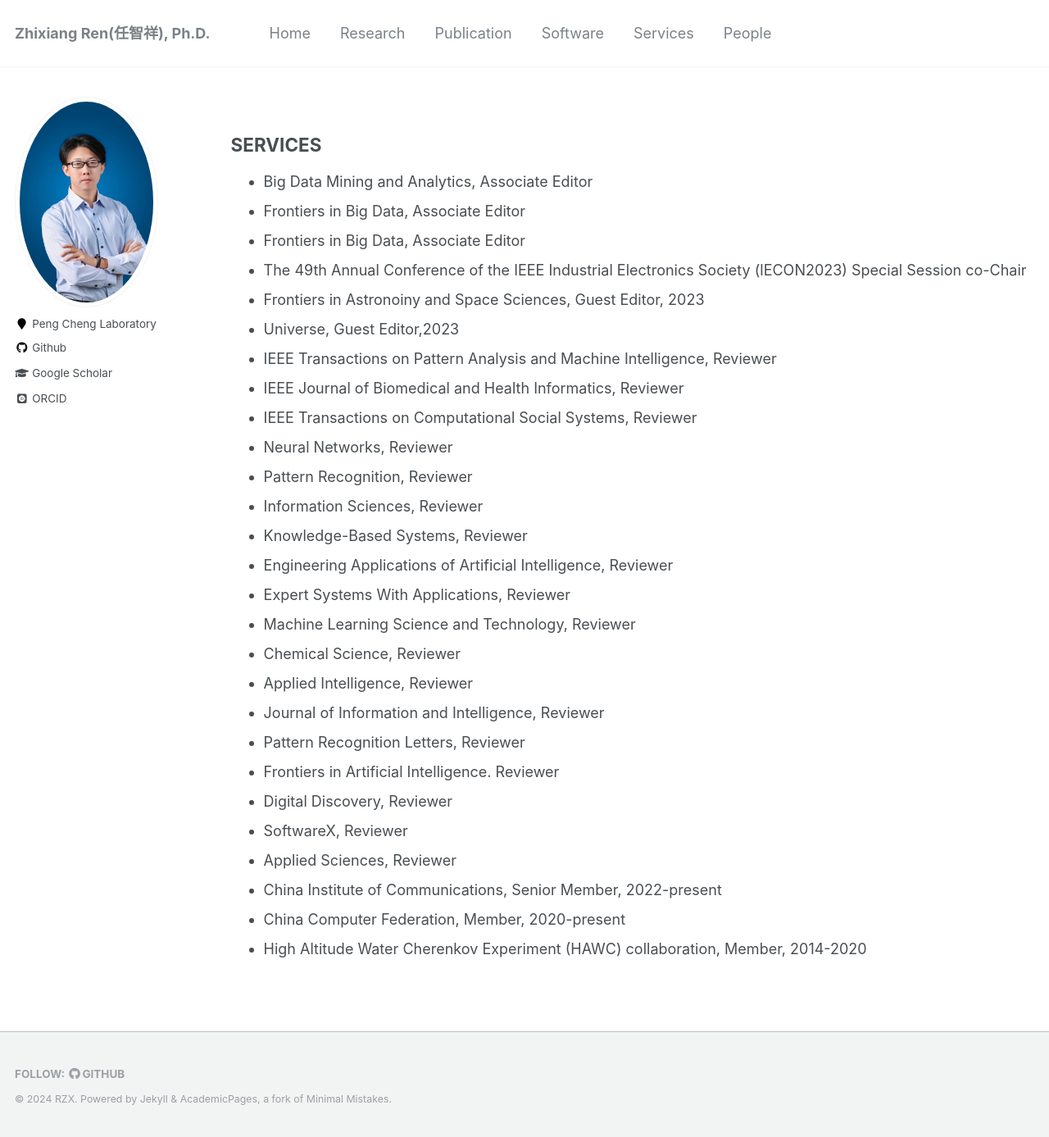
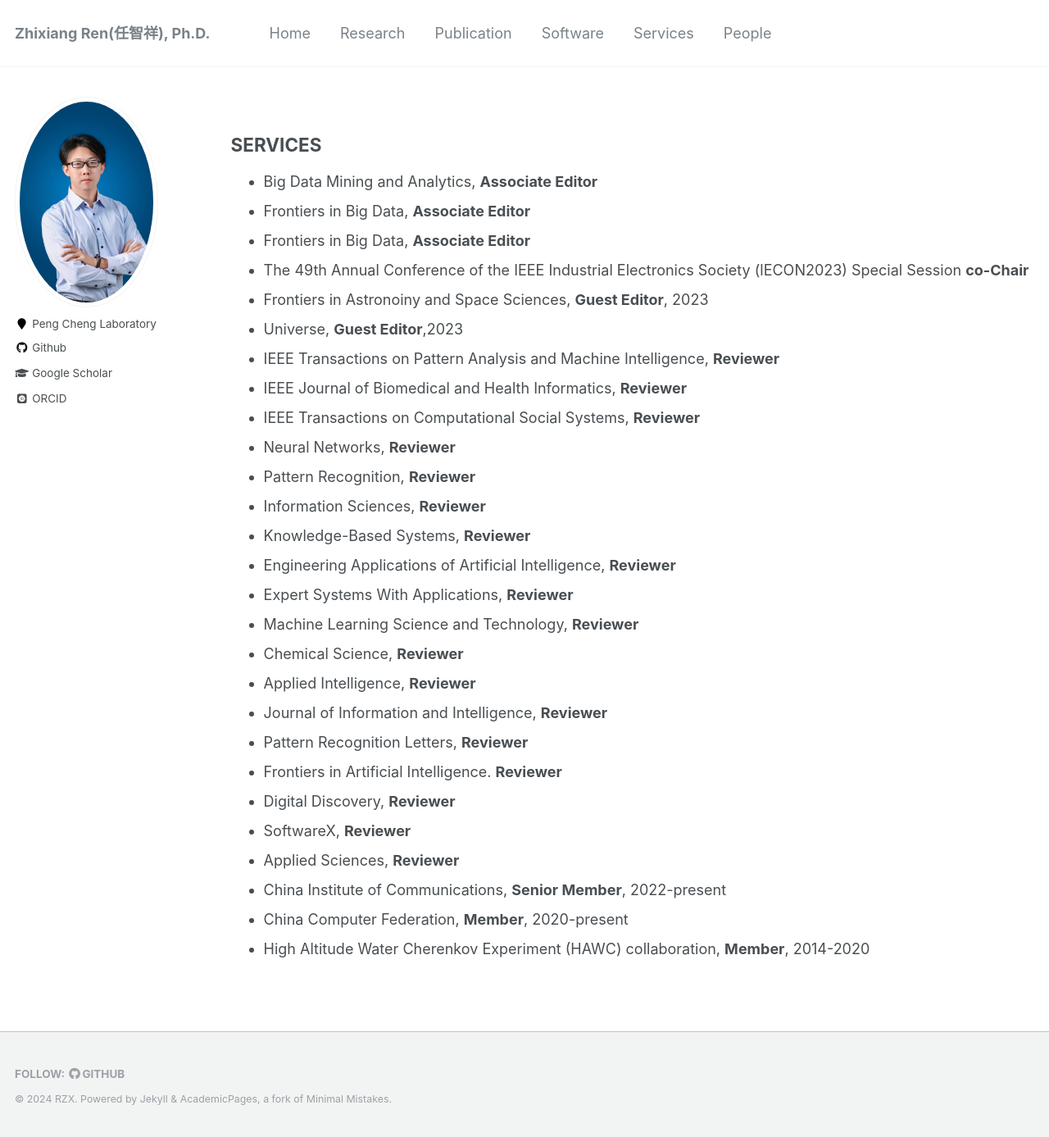
Before and after one commit to zhixiang-ren/zhixiang-ren.github.io, a Jekyll site: the page built from _pages/Services.html, in a window 1280 px wide and 1387 px high. Shown: the whole window at 82% size. Built offline with Jekyll 4.4.1, drawn with Linux system fonts in a browser that asks for light colours; some web fonts are replaced.

```diff
--- a/_pages/Services.html
+++ b/_pages/Services.html
@@ -7,31 +7,31 @@ author_profile: true
 
 <h2>SERVICES</h2>
 <ul>
-  <li>Big Data Mining and Analytics, Associate Editor</li>
-  <li>Frontiers in Big Data, Associate Editor</li>
-  <li>Frontiers in Big Data, Associate Editor</li>
-  <li>The 49th Annual Conference of the IEEE Industrial Electronics Society (lECON2023) Special Session co-Chair</li>
-  <li>Frontiers in Astronoiny and Space Sciences, Guest Editor, 2023</li>
-  <li>Universe, Guest Editor,2023</li>
-  <li>IEEE Transactions on Pattern Analysis and Machine Intelligence, Reviewer</li>
-  <li>IEEE Journal of Biomedical and Health Informatics, Reviewer</li>
-  <li>IEEE Transactions on Computational Social Systems, Reviewer</li>
-  <li>Neural Networks, Reviewer</li>
-  <li>Pattern Recognition, Reviewer</li>
-  <li>Information Sciences, Reviewer</li>
-  <li>Knowledge-Based Systems, Reviewer</li>
-  <li>Engineering Applications of Artificial Intelligence, Reviewer</li>
-  <li>Expert Systems With Applications, Reviewer</li>
-  <li>Machine Learning Science and Technology, Reviewer</li>
-  <li>Chemical Science, Reviewer</li>
-  <li>Applied Intelligence, Reviewer</li>
-  <li>Journal of Information and Intelligence, Reviewer</li>
-  <li>Pattern Recognition Letters, Reviewer</li>
-  <li>Frontiers in Artificial Intelligence. Reviewer</li>
-  <li>Digital Discovery, Reviewer</li>
-  <li>SoftwareX, Reviewer</li>
-  <li>Applied Sciences, Reviewer</li>
-  <li>China Institute of Communications, Senior Member, 2022-present</li>
-  <li>China Computer Federation, Member, 2020-present</li>
-  <li>High Altitude Water Cherenkov Experiment (HAWC) collaboration, Member, 2014-2020</li>
+  <li>Big Data Mining and Analytics, <strong>Associate Editor</strong></li>
+  <li>Frontiers in Big Data, <strong>Associate Editor</strong></li>
+  <li>Frontiers in Big Data, <strong>Associate Editor</strong></li>
+  <li>The 49th Annual Conference of the IEEE Industrial Electronics Society (lECON2023) Special Session <strong>co-Chair</strong></li>
+  <li>Frontiers in Astronoiny and Space Sciences, <strong>Guest Editor</strong>, 2023</li>
+  <li>Universe, <strong>Guest Editor</strong>,2023</li>
+  <li>IEEE Transactions on Pattern Analysis and Machine Intelligence, <strong>Reviewer</strong></li>
+  <li>IEEE Journal of Biomedical and Health Informatics, <strong>Reviewer</strong></li>
+  <li>IEEE Transactions on Computational Social Systems, <strong>Reviewer</strong></li>
+  <li>Neural Networks, <strong>Reviewer</strong></li>
+  <li>Pattern Recognition, <strong>Reviewer</strong></li>
+  <li>Information Sciences, <strong>Reviewer</strong></li>
+  <li>Knowledge-Based Systems, <strong>Reviewer</strong></li>
+  <li>Engineering Applications of Artificial Intelligence, <strong>Reviewer</strong></li>
+  <li>Expert Systems With Applications, <strong>Reviewer</strong></li>
+  <li>Machine Learning Science and Technology, <strong>Reviewer</strong></li>
+  <li>Chemical Science, <strong>Reviewer</strong></li>
+  <li>Applied Intelligence, <strong>Reviewer</strong></li>
+  <li>Journal of Information and Intelligence, <strong>Reviewer</strong></li>
+  <li>Pattern Recognition Letters, <strong>Reviewer</strong></li>
+  <li>Frontiers in Artificial Intelligence. <strong>Reviewer</strong></li>
+  <li>Digital Discovery, <strong>Reviewer</strong></li>
+  <li>SoftwareX, <strong>Reviewer</strong></li>
+  <li>Applied Sciences, <strong>Reviewer</strong></li>
+  <li>China Institute of Communications, <strong>Senior Member</strong>, 2022-present</li>
+  <li>China Computer Federation, <strong>Member</strong>, 2020-present</li>
+  <li>High Altitude Water Cherenkov Experiment (HAWC) collaboration, <strong>Member</strong>, 2014-2020</li>
 </ul>
```
